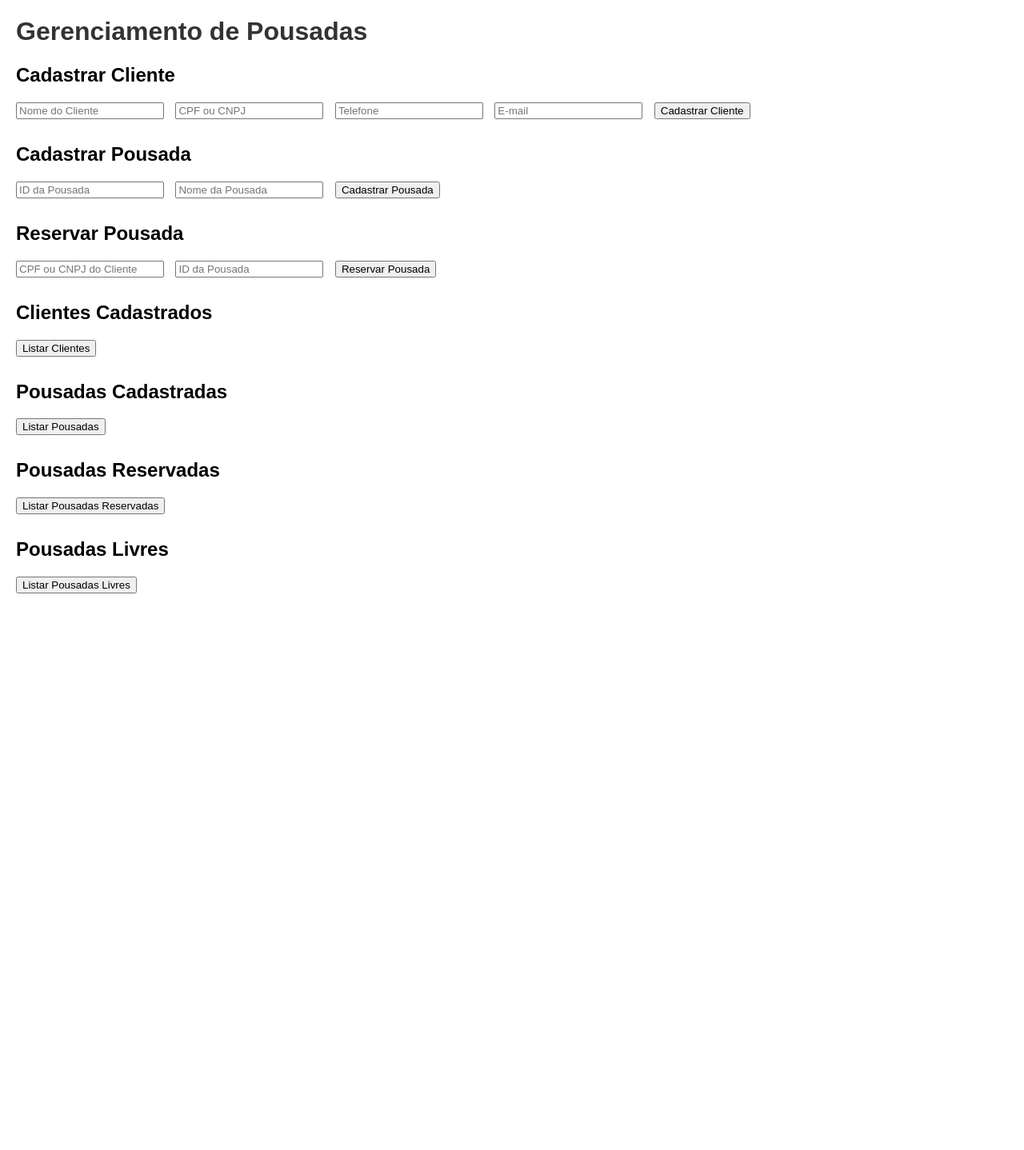
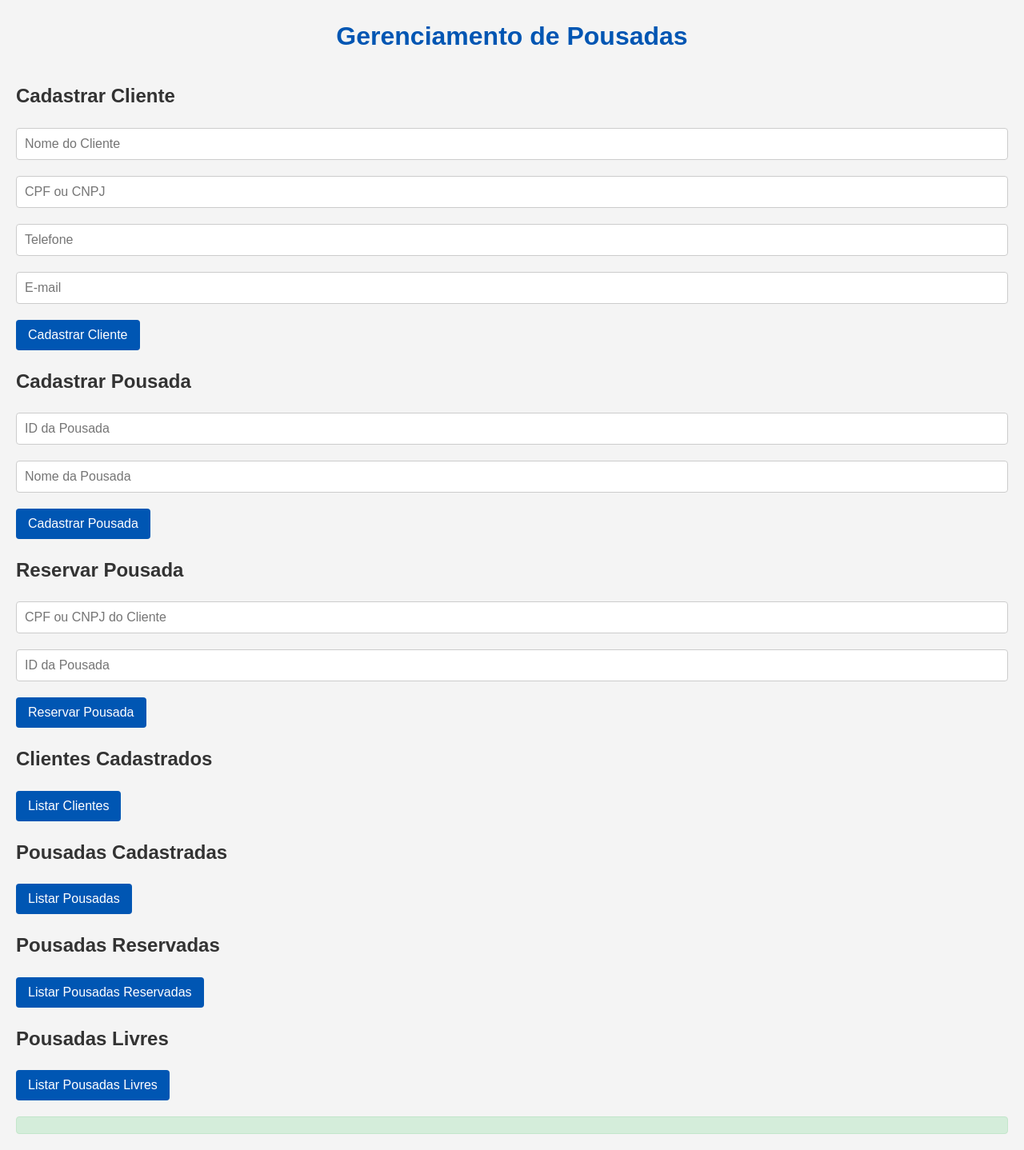
Before and after one commit to fernandaguzzo/PINT2, a Flask app: page / in a window 1280 px wide. Shown: the whole page at 80% size. Before the commit the page ends 742 px from the top, so only its background shows below. Run offline with Flask 3, Linux system fonts and the light colour scheme.

Commit message:
Update style.css

```diff
--- a/static/style.css
+++ b/static/style.css
@@ -1,20 +1,72 @@
+* {
+    box-sizing: border-box;
+    margin: 0;
+    padding: 0;
+}
+
 body {
     font-family: Arial, sans-serif;
-    margin: 20px;
+    background-color: #f4f4f4;
+    color: #333;
+    line-height: 1.6;
+    padding: 20px;
 }
 
 h1 {
-    color: #333;
+    text-align: center;
+    margin-bottom: 30px;
+    color: #0056b3;
 }
 
 h2 {
     margin-top: 20px;
+    margin-bottom: 10px;
+    color: #333;
 }
 
-input {
-    margin-right: 10px;
+input[type="text"],
+input[type="email"] {
+    width: 100%;
+    padding: 10px;
+    margin: 10px 0;
+    border: 1px solid #ccc;
+    border-radius: 4px;
+    font-size: 16px;
 }
 
 button {
-    margin-bottom: 10px;
+    background-color: #0056b3;
+    color: white;
+    border: none;
+    padding: 10px 15px;
+    border-radius: 4px;
+    cursor: pointer;
+    font-size: 16px;
+    margin-top: 10px;
+    transition: background-color 0.3s;
 }
+
+button:hover {
+    background-color: #004494;
+}
+
+ul {
+    list-style-type: none;
+    padding: 0;
+    margin-top: 10px;
+}
+
+ul li {
+    background: #e7e7e7;
+    margin: 5px 0;
+    padding: 10px;
+    border-radius: 4px;
+}
+
+#resultado {
+    margin-top: 20px;
+    padding: 10px;
+    background: #d4edda;
+    border: 1px solid #c3e6cb;
+    border-radius: 4px;
+}
```
